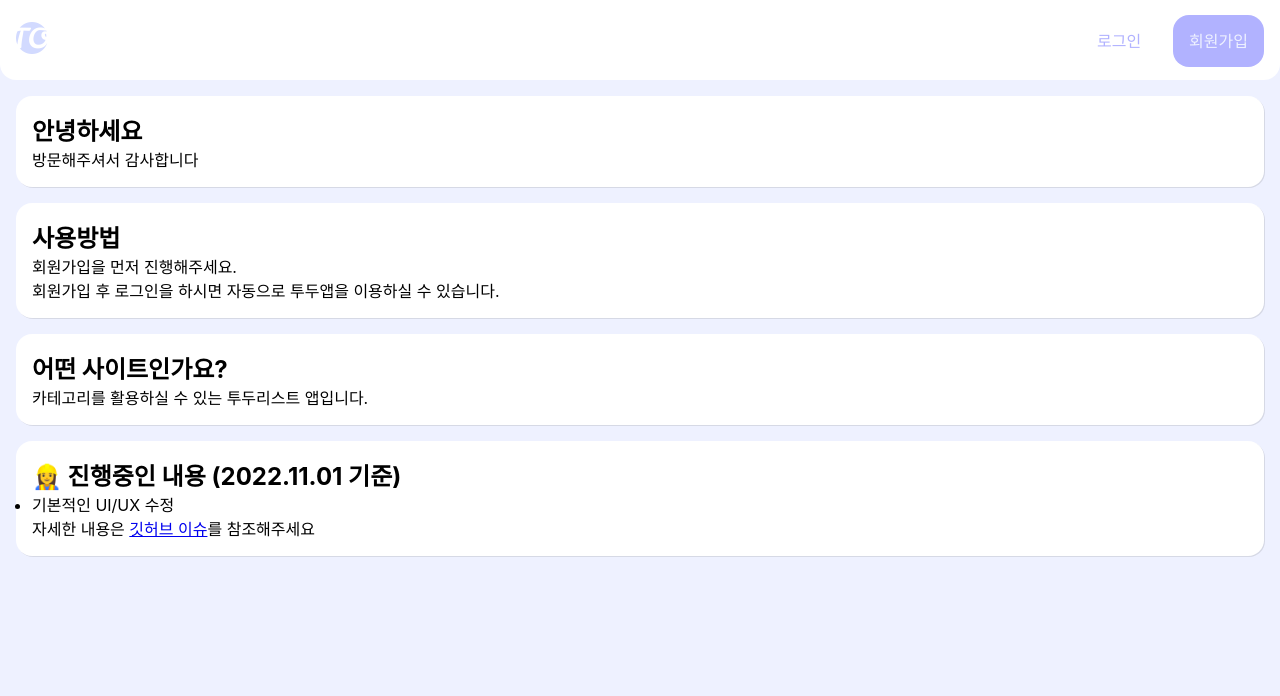
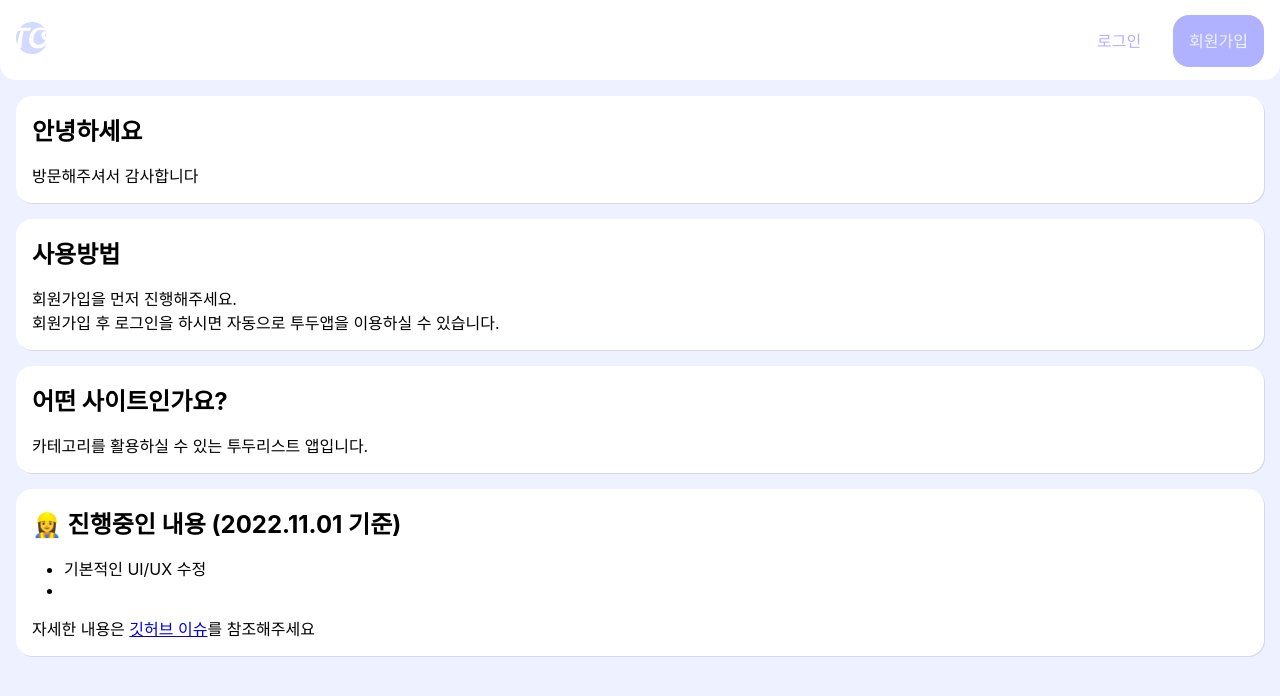
Before and after one commit to unsnruu/todo-list, a React (Create React App) app: page / in a window 1280 px wide. Shown: the top 696 px of the page. Built offline with nearby package versions, Linux system fonts and the light colour scheme; no server answers.

Commit message:
💄 h2와 ul 태그에 스타일링 추가 (#46)
엘리먼트 간에 margin 값을 주기 위해서 스타일을 추가하였습니다.

```diff
--- a/src/routes/Home.tsx
+++ b/src/routes/Home.tsx
@@ -44,10 +44,10 @@ function Home() {
           <h2>
             👷‍♀️ 진행중인 내용 <span>(2022.11.01 기준)</span>
           </h2>
-          <ul>
+          <StyledList>
             <li>기본적인 UI/UX 수정</li>
-          </ul>
-
+            <li></li>
+          </StyledList>
           <p>
             자세한 내용은{" "}
             <a
@@ -85,4 +85,13 @@ const Content = styled.div`
   & > div {
     margin-bottom: 1rem;
   }
+  & h2 {
+    margin-bottom: 1rem;
+  }
 `;
+const StyledList = styled.ul`
+  margin-bottom: 1rem;
+  & > li {
+    margin-left: 2rem;
+  }
+`;
```
